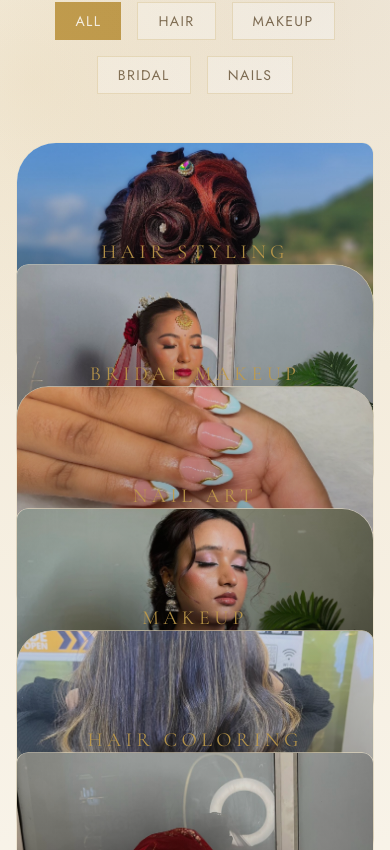
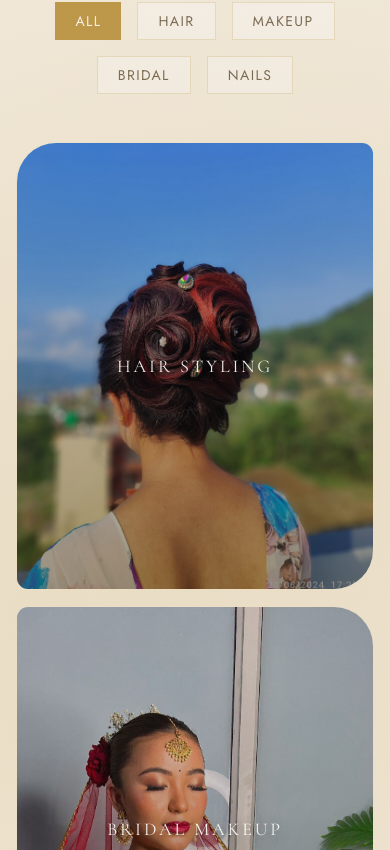
Before and after one commit to karinakc/SR-Unisex-Salon, a React (Vite) app: page / in a window 390 px wide. Shown: the part 6034-6884 px from the top of the page. Built offline with nearby package versions, Linux system fonts and the light colour scheme; the HTML template or start-up script is replaced by a standard one.

Commit message:
Refine mobile gallery and navbar menu styles

```diff
--- a/src/components/GallerySection.tsx
+++ b/src/components/GallerySection.tsx
@@ -59,7 +59,7 @@ const GallerySection = () => {
         </div>
 
         {/* Mosaic Grid */}
-        <div className="relative z-10 grid grid-cols-1 sm:grid-cols-6 lg:grid-cols-12 auto-rows-[110px] sm:auto-rows-[110px] md:auto-rows-[130px] gap-3 md:gap-4">
+        <div className="relative z-10 grid grid-cols-1 sm:grid-cols-6 lg:grid-cols-12 sm:auto-rows-[110px] md:auto-rows-[130px] gap-4 md:gap-4">
           {filtered.map((img, i) => (
             <GalleryImage
               key={`${img.alt}-${i}`}
@@ -106,7 +106,7 @@ const GalleryImage = ({
     <div
       ref={ref}
       onClick={onClick}
-      className={`group relative overflow-hidden cursor-pointer min-h-[220px] sm:min-h-0 sm:h-auto ${shapeClass} ${
+      className={`group relative overflow-hidden cursor-pointer aspect-[4/5] sm:aspect-auto rounded-3xl sm:rounded-none ${shapeClass} ${
         isVisible ? 'opacity-100 translate-y-0' : 'opacity-0 translate-y-8'
       } transition-all duration-700`}
       style={{ transitionDelay: `${index * 100}ms` }}
@@ -120,7 +120,7 @@ const GalleryImage = ({
         />
         <div className="absolute inset-0 bg-[linear-gradient(180deg,rgba(25,20,12,0.12),rgba(20,15,10,0.42))] group-hover:bg-[linear-gradient(180deg,rgba(20,15,10,0.08),rgba(20,15,10,0.32))] transition-all duration-500" />
         <div className="absolute inset-0 flex items-center justify-center px-4 text-center">
-          <span className="font-display text-xl md:text-2xl tracking-[0.22em] text-primary/90">{title}</span>
+          <span className="font-display text-lg sm:text-xl md:text-2xl tracking-[0.16em] sm:tracking-[0.22em] text-ivory/95 drop-shadow-[0_3px_8px_rgba(0,0,0,0.45)]">{title}</span>
         </div>
         <div className="absolute inset-0 flex items-end justify-center pb-5 opacity-0 group-hover:opacity-100 transition-opacity duration-300">
           <span className="font-body text-xs tracking-[0.2em] uppercase text-white/90">Open</span>
--- a/src/components/Navbar.tsx
+++ b/src/components/Navbar.tsx
@@ -92,17 +92,25 @@ const Navbar = () => {
 
       {/* Mobile Drawer */}
       {mobileOpen && (
-        <div className="fixed left-0 right-0 top-16 bottom-0 z-40 bg-background/95 backdrop-blur-xl flex flex-col items-center justify-start gap-7 pt-10 animate-fade-in-up lg:hidden">
+        <>
+          <button
+            type="button"
+            aria-label="Close menu overlay"
+            onClick={() => setMobileOpen(false)}
+            className="fixed left-0 right-0 top-16 bottom-0 z-40 bg-black/20 backdrop-blur-[1px] lg:hidden"
+          />
+          <div className="fixed left-0 right-0 top-16 z-40 h-[50svh] bg-background/96 backdrop-blur-xl flex flex-col items-center justify-start gap-7 pt-10 animate-fade-in-up rounded-b-3xl border-b border-border lg:hidden">
             {navLinks.map((link) => (
               <button
                 key={link}
                 onClick={() => scrollTo(link)}
-              className="font-display text-2xl sm:text-3xl text-foreground hover:text-primary transition-colors cursor-pointer"
+                className="font-display text-2xl sm:text-3xl text-ivory/95 hover:text-gold-light transition-colors cursor-pointer"
               >
                 {link}
               </button>
             ))}
           </div>
+        </>
       )}
     </>
   );
```
Lines whose indentation alone changed are shown as unchanged.
